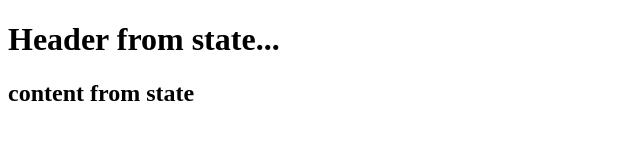
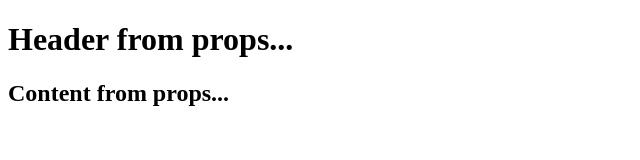
Before and after one commit to leidanium/React-Learning, a React app: page / in a window 1280 px wide. Shown: the top 160 px of the page, without its empty margins (0-640 px from the left). Built offline with nearby package versions, Linux system fonts and the light colour scheme.

Commit message:
props example

```diff
--- a/App.jsx
+++ b/App.jsx
@@ -1,20 +1,11 @@
 import React from 'react';
 
 class App extends React.Component {
-    constructor() {
-        super();
-
-        this.state = {
-            header: "Header from state...",
-            "content": "content from state"
-        }
-    }
-
     render() {
         return (
             <div>
-                <h1>{this.state.header}</h1>
-                <h2>{this.state.content}</h2>
+                <h1>{this.props.headerProp}</h1>
+                <h2>{this.props.contentProp}</h2>
             </div>
         );
     }
--- a/main.js
+++ b/main.js
@@ -2,4 +2,4 @@
 import ReactDOM from 'react-dom';
 import App from './App.jsx';
 
-ReactDOM.render(<App/>, document.getElementById('app'));
+ReactDOM.render(<App headerProp="Header from props..." contentProp = "Content from props..." />, document.getElementById('app'));
```
